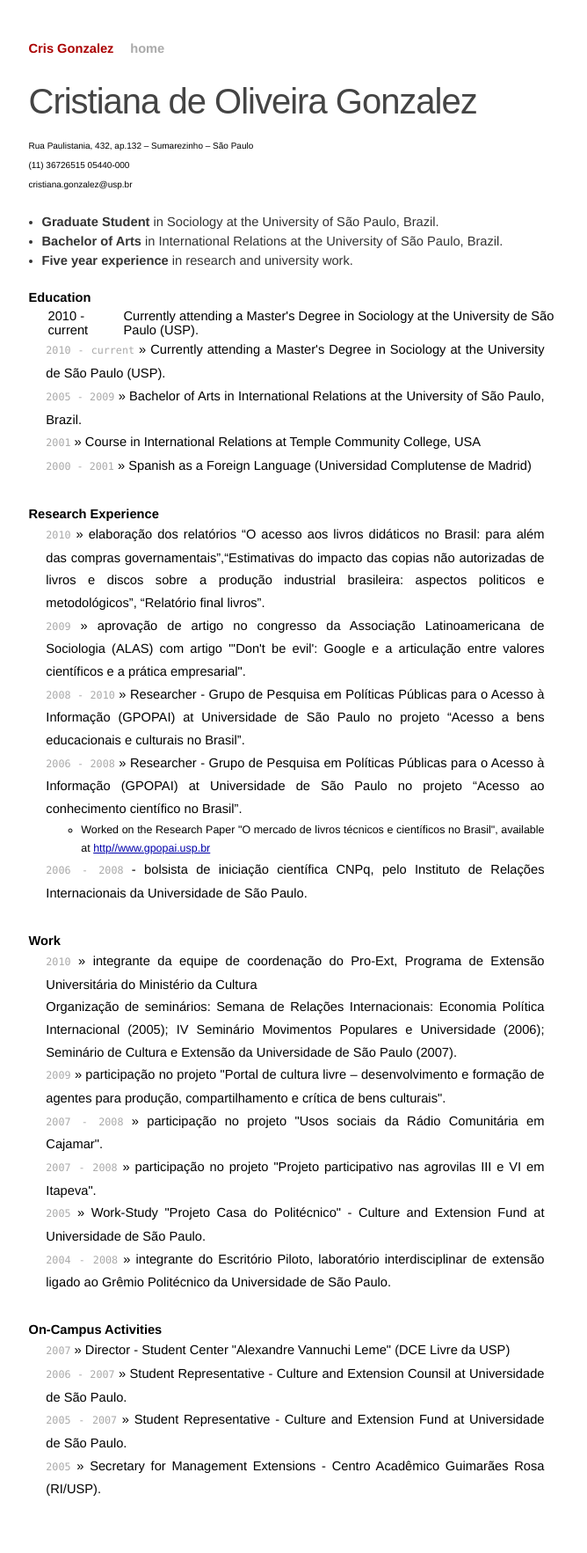
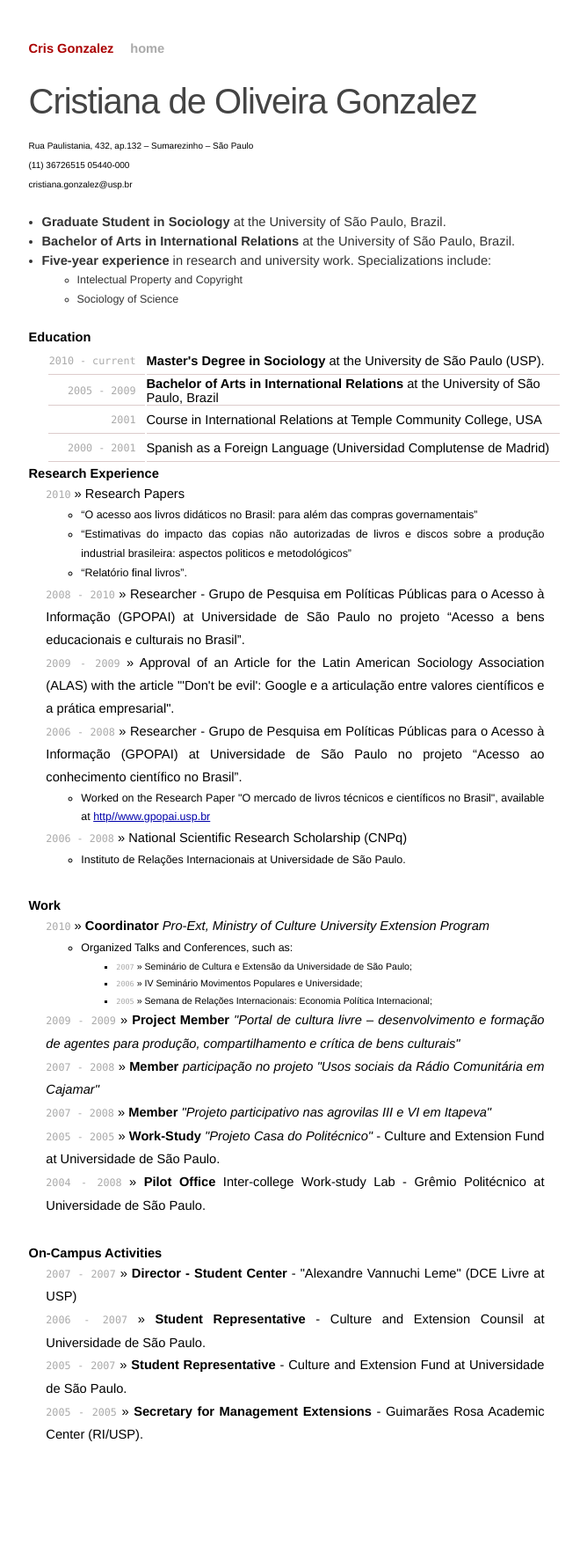
Before and after one commit to crizalez/crizalez.github.com, a Jekyll site: the page html/resume.html, which Jekyll copies as it is, in a window 1280 px wide. Shown: the whole page at 88% size, without its empty margins (314-982 px from the left). Built offline with Jekyll 4.4.1, drawn with Linux system fonts in a browser that asks for light colours; Markdown is read by kramdown in place of the engine named in the settings; after the commit the page ends 1703 px from its top, so only the background shows below that.

Commit message:
resume 99%

```diff
--- a/css/screen.css
+++ b/css/screen.css
@@ -205,6 +205,10 @@ ul.posts {
 ul.info { margin: 20 0 20 15; color: #333333; }
 
 #info h3 { margin: 20 0 0 20; color: #333333; }
+  #home li ul {
+    font-size: 85%;
+    margin: 0 0 0 40;
+  }
 
 #contact { font-size: 10px; margin: 10 0 10 0 }
     #contact h1 {
@@ -226,3 +230,17 @@ ul.info { margin: 20 0 20 15; color: #333333; }
     width: 100%;
     margin: 0 0 0 20;
   }
+
+  #post td {
+    height: 30px;
+    border-bottom: 1px solid #dcc;
+  }
+
+  #post td.date {
+    width: 100px;
+    text-align: right;
+    padding: 0 10 0 0;
+    color: #aaa;
+    font-family: Monaco, "Courier New", monospace;
+    font-size: 80%;
+ }
--- a/html/resume.html
+++ b/html/resume.html
@@ -33,9 +33,14 @@
         </div>
 
         <ul class="info">
-            <li><b>Graduate Student</b> in Sociology at the University of São Paulo, Brazil.</li>
-            <li><b>Bachelor of Arts</b> in International Relations at the University of São Paulo, Brazil.</li>
-            <li><b>Five year experience</b> in research and university work.</li>
+            <li><b>Graduate Student in Sociology</b> at the University of São Paulo, Brazil.</li>
+            <li><b>Bachelor of Arts in International Relations</b> at the University of São Paulo, Brazil.</li>
+            <li><b>Five-year experience</b> in research and university work. Specializations include:
+                <ul>
+                    <li>Intelectual Property and Copyright</li>
+                    <li>Sociology of Science</li>
+                </ul>
+            </li>
         </ul>
 
         <h2>Education</h2>
@@ -43,16 +48,22 @@
         <div id="post">
             <table>
                <tr>
-                  <td>2010 - current</td>
-                  <td>Currently attending a Master's Degree in Sociology at the University de São Paulo (USP).</td>
+                  <td class="date">2010 - current</td>
+                  <td><b>Master's Degree in Sociology</b> at the University de São Paulo (USP).</td>
+               </tr>
+               <tr>
+                  <td class="date">2005 - 2009</td>
+                  <td><b>Bachelor of Arts in International Relations</b> at the University of São Paulo, Brazil</td>
+               </tr>
+               <tr>
+                  <td class="date">2001</td>
+                  <td>Course in International Relations at Temple Community College, USA</td>
+               </tr>
+               <tr>
+                  <td class="date">2000 - 2001</td>
+                  <td>Spanish as a Foreign Language (Universidad Complutense de Madrid)</td>
                </tr>
             </table>
-        <ul class="posts">
-            <li> <span>2010 - current</span> &raquo; Currently attending a Master's Degree in Sociology at the University de São Paulo (USP).
-            <li> <span>2005 - 2009</span> &raquo; Bachelor of Arts in International Relations at the University of São Paulo, Brazil.
-            <li> <span>2001</span> &raquo; Course in International Relations at Temple Community College, USA
-            <li> <span>2000 - 2001</span> &raquo; Spanish as a Foreign Language (Universidad Complutense de Madrid)
-        </ul>
        </div>
 
 
@@ -60,15 +71,25 @@
 
         <div id="post">
             <ul class="posts">
-                <li> <span>2010</span> &raquo; elaboração dos relatórios “O acesso aos livros didáticos no Brasil: para além das compras governamentais”,“Estimativas do impacto das copias não autorizadas de livros e discos sobre a produção industrial brasileira: aspectos politicos e metodológicos”, “Relatório final livros”.
-                <li> <span>2009</span> &raquo; aprovação de artigo no congresso da Associação Latinoamericana de Sociologia (ALAS) com artigo "'Don't be evil': Google e a articulação entre valores científicos e a prática empresarial".
+                <li> <span>2010</span> &raquo; Research Papers
+                    <ul>
+                        <li>“O acesso aos livros didáticos no Brasil: para além das compras governamentais”
+                        <li>“Estimativas do impacto das copias não autorizadas de livros e discos sobre a produção industrial brasileira: aspectos politicos e metodológicos”
+                        <li>“Relatório final livros”.
+                    </ul>
+                </li>
                 <li> <span>2008 - 2010</span> &raquo; Researcher - Grupo de Pesquisa em Políticas Públicas para o Acesso à Informação (GPOPAI) at Universidade de São Paulo no projeto “Acesso a bens educacionais e culturais no Brasil”.</li>
+                <li> <span>2009 - 2009</span> &raquo; Approval of an Article for the Latin American Sociology Association (ALAS) with the article "'Don't be evil': Google e a articulação entre valores científicos e a prática empresarial".
                 <li> <span>2006 - 2008</span> &raquo; Researcher - Grupo de Pesquisa em Políticas Públicas para o Acesso à Informação (GPOPAI) at Universidade de São Paulo no projeto “Acesso ao conhecimento científico no Brasil”.
                     <ul>
                         <li> Worked on the Research Paper "O mercado de livros técnicos e científicos no Brasil", available at <a href="http//www.gpopai.usp.br">http//www.gpopai.usp.br</a></li>
                     </ul>
                 </li>
-                <li> <span>2006 - 2008</span> - bolsista de iniciação científica CNPq, pelo Instituto de Relações Internacionais da Universidade de São Paulo.</li>
+                <li> <span>2006 - 2008</span> &raquo; National Scientific Research Scholarship (CNPq)
+                    <ul>
+                        <li>Instituto de Relações Internacionais at Universidade de São Paulo.</li>
+                    </ul>
+                </li>
             </ul>
        </div>
 
@@ -77,21 +98,21 @@
 
         <div id="post">
         <ul class="posts">
-            <li> <span>2010</span> &raquo; integrante da equipe de coordenação do Pro-Ext, Programa de
-            Extensão Universitária do Ministério da Cultura
-            <li> Organização de seminários: Semana de Relações Internacionais: Economia
-            Política Internacional (2005); IV Seminário Movimentos Populares e
-            Universidade (2006); Seminário de Cultura e Extensão da Universidade de
-            São Paulo (2007).
-
-            <li> <span>2009</span> &raquo; participação no projeto "Portal de cultura livre – desenvolvimento e
-            formação de agentes para produção, compartilhamento e crítica de bens
-            culturais".
-            <li> <span>2007 - 2008</span> &raquo; participação no projeto "Usos sociais da Rádio Comunitária em Cajamar".
-            <li> <span>2007 - 2008</span> &raquo; participação no projeto "Projeto participativo nas agrovilas III e VI em Itapeva".
-            <li> <span>2005</span> &raquo; Work-Study "Projeto Casa do Politécnico" - Culture and Extension Fund at Universidade de São Paulo.
-            <li> <span>2004 - 2008</span> &raquo; integrante do Escritório Piloto, laboratório interdisciplinar de
-            extensão ligado ao Grêmio Politécnico da Universidade de São Paulo.
+            <li> <span>2010</span> &raquo; <b>Coordinator</b> <i>Pro-Ext, Ministry of Culture University Extension Program</i>
+                <ul>
+                    <li> Organized Talks and Conferences, such as:
+                    <ul>
+                    <li> <span>2007</span> &raquo; Seminário de Cultura e Extensão da Universidade de São Paulo;
+                    <li> <span>2006</span> &raquo; IV Seminário Movimentos Populares e Universidade;
+                    <li> <span>2005</span> &raquo; Semana de Relações Internacionais: Economia Política Internacional;
+                    </ul>
+                </ul>
+            </li>
+            <li> <span>2009 - 2009</span> &raquo; <b>Project Member</b> <i>"Portal de cultura livre – desenvolvimento e formação de agentes para produção, compartilhamento e crítica de bens culturais"</i>
+            <li> <span>2007 - 2008</span> &raquo; <b>Member</b> <i>participação no projeto "Usos sociais da Rádio Comunitária em Cajamar"</i>
+            <li> <span>2007 - 2008</span> &raquo; <b>Member</b> <i>"Projeto participativo nas agrovilas III e VI em Itapeva"</i>
+            <li> <span>2005 - 2005</span> &raquo; <b>Work-Study</b> <i>"Projeto Casa do Politécnico"</i> - Culture and Extension Fund at Universidade de São Paulo.
+            <li> <span>2004 - 2008</span> &raquo; <b>Pilot Office</b> Inter-college Work-study Lab - Grêmio Politécnico at Universidade de São Paulo.
         </ul>
        </div>
 
@@ -99,10 +120,10 @@
 
         <div id="post">
         <ul class="posts">
-        <li> <span>2007</span> &raquo; Director - Student Center "Alexandre Vannuchi Leme" (DCE Livre da USP)
-        <li> <span>2006 - 2007</span> &raquo; Student Representative - Culture and Extension Counsil at Universidade de São Paulo.
-        <li> <span>2005 - 2007</span> &raquo; Student Representative - Culture and Extension Fund at Universidade de São Paulo.
-        <li> <span>2005</span> &raquo; Secretary for Management Extensions - Centro Acadêmico Guimarães Rosa (RI/USP).
+        <li> <span>2007 - 2007</span> &raquo; <b>Director - Student Center</b> - "Alexandre Vannuchi Leme" (DCE Livre at USP)
+        <li> <span>2006 - 2007</span> &raquo; <b>Student Representative</b> - Culture and Extension Counsil at Universidade de São Paulo.
+        <li> <span>2005 - 2007</span> &raquo; <b>Student Representative</b> - Culture and Extension Fund at Universidade de São Paulo.
+        <li> <span>2005 - 2005</span> &raquo; <b>Secretary for Management Extensions</b> - Guimarães Rosa Academic Center (RI/USP).
         </ul>
        </div>
 
```
